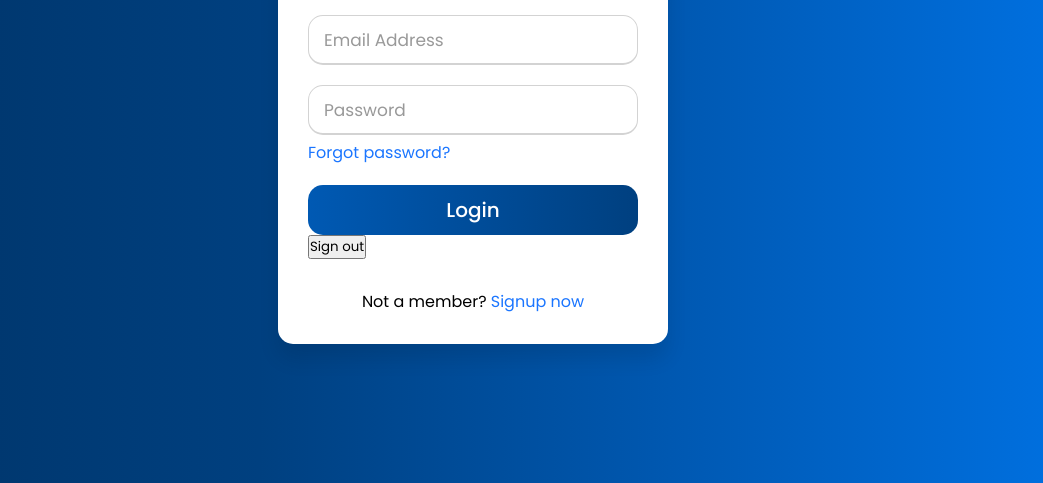
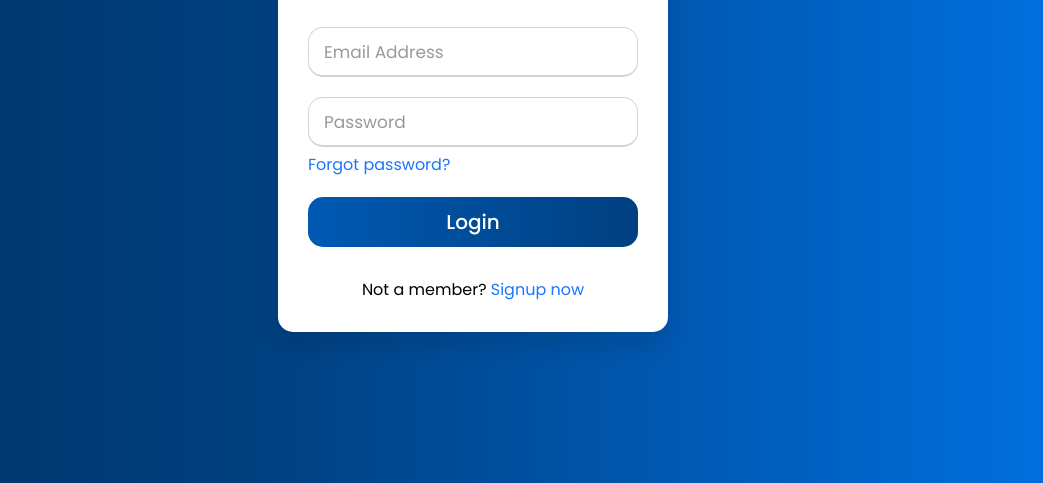
Before and after one commit to Botapproved/Botapproved.github.io, a plain HTML site: page index.html in a window 1280 px wide. Shown: the part 317-800 px from the top of the page, without its empty margins (167-1210 px from the left). Drawn offline with Linux system fonts and the light colour scheme.

Commit message:
Update index.html

```diff
--- a/index.html
+++ b/index.html
@@ -30,7 +30,7 @@
                     <input type="submit" value="Login">
                 </div>
                 <div class="g-signin2" data-onsuccess="onSignIn"></div>
-                <button onclick="signOut()">Sign out</button>
+
                 <div class="signup-link">Not a member? <a href="">Signup now</a></div>
             </form>
             <form action="#" class="signup">
```
